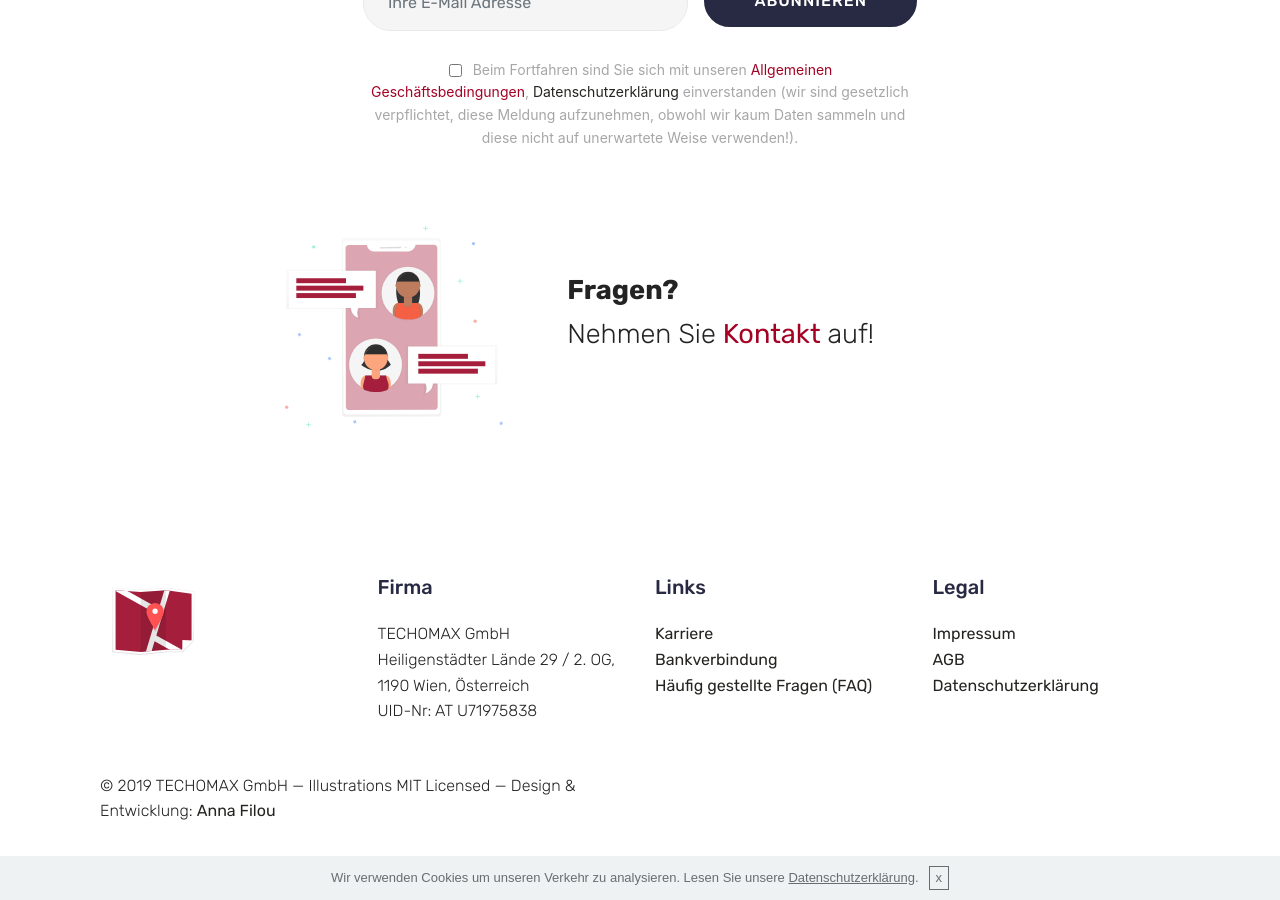
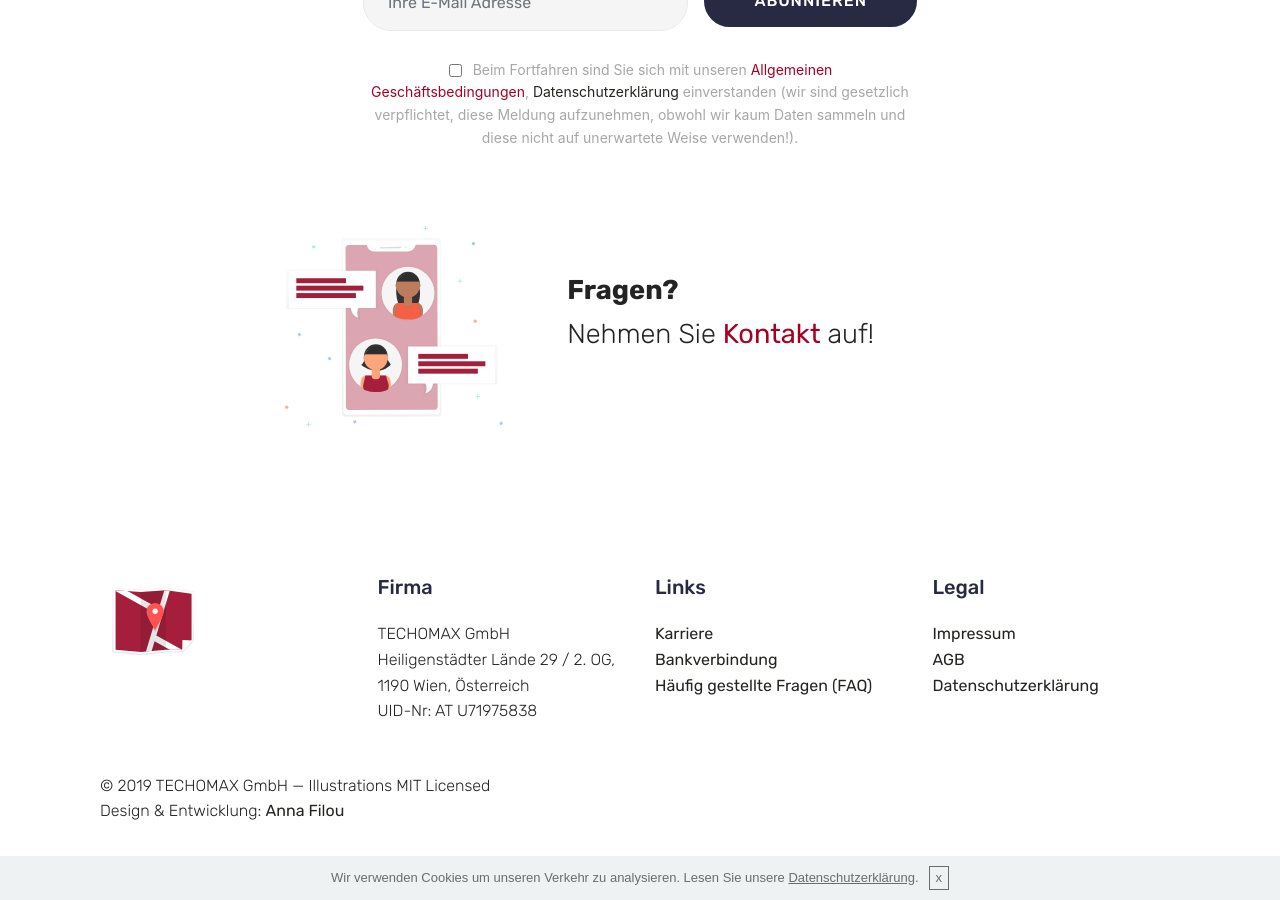
Before and after one commit to techomax/techomax.github.io, a Jekyll site: the page built from index.html, in a window 1280 px wide and 900 px high, scrolled down 3179 px. Built offline with Jekyll 4.4.1, drawn with Linux system fonts in a browser that asks for light colours; some web fonts are replaced.

Commit message:
Update footer.html

```diff
--- a/_includes/footer.html
+++ b/_includes/footer.html
@@ -35,7 +35,9 @@
             <div class="media-container-row mbr-white">
                 <div class="col-sm-6 copyright">
                     <p class="mbr-text mbr-fonts-style display-4">
-                        © {{ site.time | date: '%Y' }} TECHOMAX GmbH — Illustrations MIT Licensed — Design & Entwicklung: <a href="https://annafilou.com" class="text-success">Anna Filou</a></p>
+                        © {{ site.time | date: '%Y' }} TECHOMAX GmbH — Illustrations MIT Licensed
+                        <br>
+                        Design & Entwicklung: <a href="https://annafilou.com" class="text-success">Anna Filou</a></p>
                 </div>
                 <div class="col-md-6">
                     <div class="social-list align-right">
```
